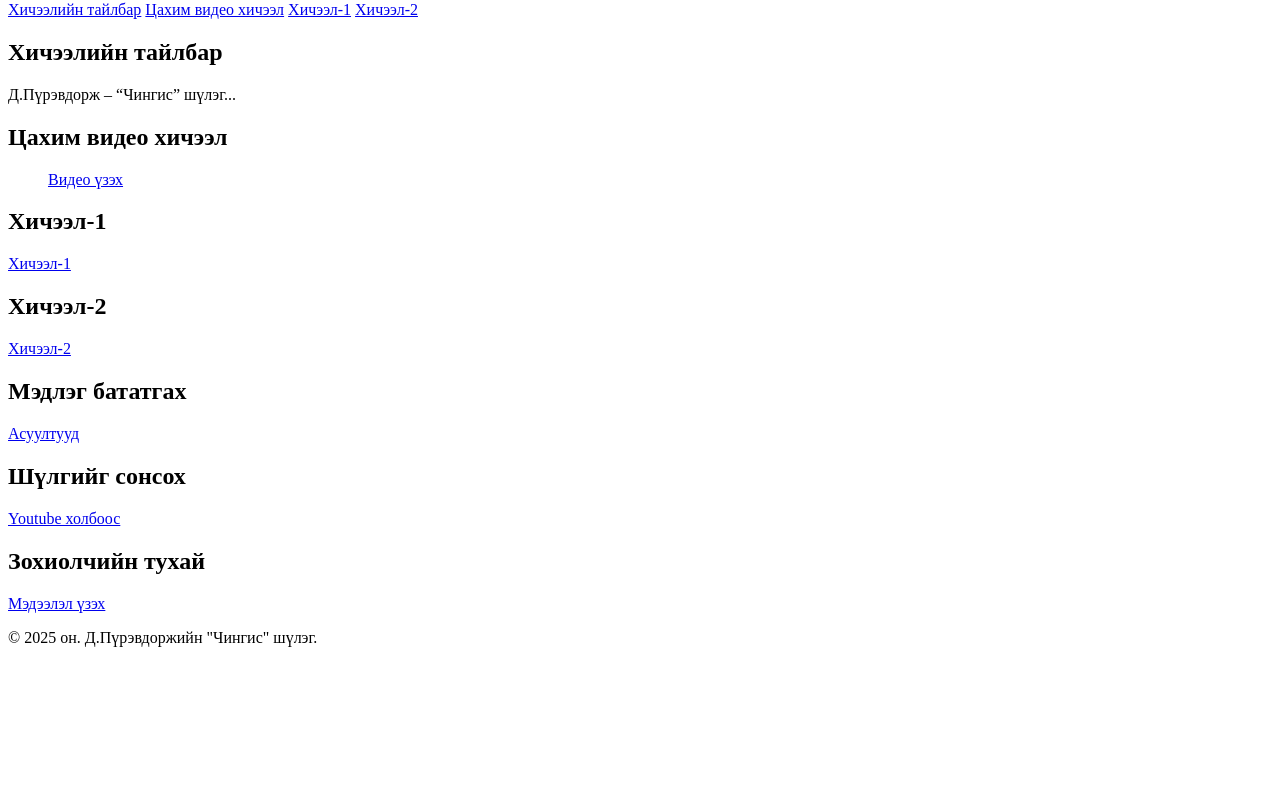
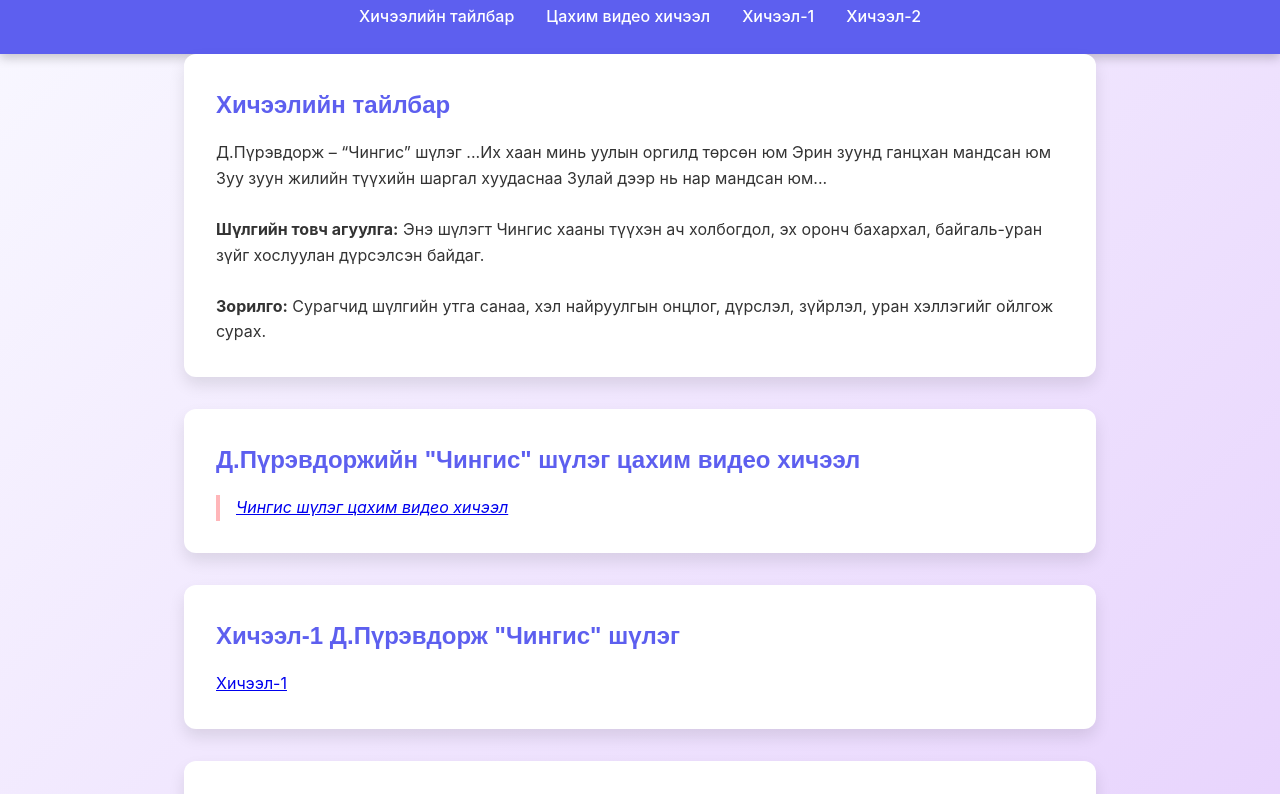
Before and after one commit to Striker597/uzsite, a plain HTML site: page index.html in a window 1280 px wide. Shown: the part 79-873 px from the top of the page. Before the commit the page ends 800 px from the top, so only its background shows below. Drawn offline with Linux system fonts and the light colour scheme.

Commit message:
Update index.html

```diff
--- a/index.html
+++ b/index.html
@@ -3,8 +3,119 @@
 <head>
   <meta charset="UTF-8">
   <meta name="viewport" content="width=device-width, initial-scale=1.0">
-  <title>Д.Пүрэвдорж - Чингис шүлэг</title>
-  <meta name="description" content="Д.Пүрэвдоржийн 'Чингис' шүлэг, цахим хичээл, мэдлэг бататгах материалууд.">
+  <title>myweb</title>
+  <style>
+    :root {
+      --primary: #5D5FEF;
+      --accent: #FFB6B9;
+      --bg-light: #F9F9FF;
+      --text-dark: #333;
+      --text-light: #666;
+      --font-title: 'Rubik', sans-serif;
+      --font-body: 'Inter', sans-serif;
+    }
+
+    * {
+      margin: 0;
+      padding: 0;
+      box-sizing: border-box;
+    }
+
+    body {
+      font-family: var(--font-body);
+      background: linear-gradient(135deg, var(--bg-light), #E0C3FC);
+      color: var(--text-dark);
+      line-height: 1.6;
+      min-height: 100vh;
+      display: flex;
+      flex-direction: column;
+    }
+
+    .container {
+      max-width: 960px;
+      margin: auto;
+      padding: 0 1.5rem;
+    }
+
+    header {
+      background: var(--primary);
+      padding: 1.5rem 0;
+      text-align: center;
+      color: white;
+      box-shadow: 0 4px 10px rgba(0,0,0,0.2);
+    }
+
+    header h1 {
+      font-family: var(--font-title);
+      font-size: 2rem;
+      margin-bottom: 0.5rem;
+    }
+
+    nav {
+      display: flex;
+      justify-content: center;
+      gap: 2rem;
+    }
+
+    nav a {
+      color: white;
+      text-decoration: none;
+      font-weight: 500;
+      transition: color 0.3s;
+    }
+
+    nav a:hover {
+      color: var(--accent);
+    }
+
+    main {
+      flex: 1;
+      padding: 2rem 0;
+    }
+
+    section {
+      background: white;
+      margin-bottom: 2rem;
+      padding: 2rem;
+      border-radius: 12px;
+      box-shadow: 0 8px 16px rgba(0,0,0,0.1);
+      transition: transform 0.3s ease, box-shadow 0.3s ease;
+    }
+
+    section:hover {
+      transform: translateY(-5px);
+      box-shadow: 0 12px 24px rgba(0,0,0,0.15);
+    }
+
+    h2 {
+      font-family: var(--font-title);
+      font-size: 1.5rem;
+      color: var(--primary);
+      margin-bottom: 1rem;
+    }
+
+    blockquote {
+      font-style: italic;
+      color: var(--text-light);
+      padding-left: 1rem;
+      border-left: 4px solid var(--accent);
+    }
+
+    footer {
+      text-align: center;
+      padding: 1rem 0;
+      font-size: 0.9rem;
+      color: var(--text-light);
+      background: #f0f0ff;
+    }
+
+    @media (max-width: 600px) {
+      nav {
+        flex-direction: column;
+        gap: 1rem;
+      }
+    }
+  </style>
 </head>
 <body>
 
@@ -24,45 +135,70 @@
     <section id="about">
       <h2>Хичээлийн тайлбар</h2>
       <p>
-        Д.Пүрэвдорж – “Чингис” шүлэг...
+        Д.Пүрэвдорж – “Чингис” шүлэг
+
+        ...Их хаан минь уулын оргилд төрсөн юм
+        Эрин зуунд ганцхан мандсан юм
+        Зуу зуун жилийн түүхийн шаргал хуудаснаа
+        Зулай дээр нь нар мандсан юм...
+
+        <br><br>
+        <strong>Шүлгийн товч агуулга:</strong>
+        Энэ шүлэгт Чингис хааны түүхэн ач холбогдол, эх оронч бахархал, байгаль-уран зүйг хослуулан дүрсэлсэн байдаг.
+
+        <br><br>
+        <strong>Зорилго:</strong>
+        Сурагчид шүлгийн утга санаа, хэл найруулгын онцлог, дүрслэл, зүйрлэл, уран хэллэгийг ойлгож сурах.
       </p>
     </section>
 
     <section id="poem">
-      <h2>Цахим видео хичээл</h2>
+      <h2>Д.Пүрэвдоржийн "Чингис" шүлэг цахим видео хичээл</h2>
       <blockquote>
-        <a href="https://drive.google.com/file/d/1efvy8lp9yW4Z7VqKIlePaAhxlywfRYJm/view">Видео үзэх</a>
+        <a href="https://drive.google.com/file/d/1efvy8lp9yW4Z7VqKIlePaAhxlywfRYJm/view">Чингис шүлэг цахим видео хичээл</a>
       </blockquote>
     </section>
 
     <section id="lesson1">
-      <h2>Хичээл-1</h2>
+      <h2>Хичээл-1 Д.Пүрэвдорж "Чингис" шүлэг</h2>
       <a href="https://online.fliphtml5.com/iptpv/qgxz/#p=1">Хичээл-1</a>
     </section>
 
     <section id="lesson2">
-      <h2>Хичээл-2</h2>
-      <a href="https://online.fliphtml5.com/iptpv/qgxz/#p=1">Хичээл-2</a>
+      <h2>Хичээл-2 Д.Пүрэвдорж "Чингис" шүлэг</h2>
+      <a href="file:///C:/Users/User/Downloads/Хичээл-2%20Д.Пүрэвдорж%20Чингис%20шүлэг%20(2).pdf">Хичээл-2</a>
     </section>
 
-    <section id="test">
-      <h2>Мэдлэг бататгах</h2>
+    <section>
+      <h2>Мэдлэг бататгах асуулт</h2>
       <a href="https://docs.google.com/document/d/1-2f4_wAJpkgEdLRbx2cBpezBKfoLJ-U1/edit">Асуултууд</a>
     </section>
 
-    <section id="listen">
-      <h2>Шүлгийг сонсох</h2>
-      <a href="https://www.youtube.com/watch?v=19mtFcuoIj8">Youtube холбоос</a>
+    <section>
+      <h2>Бие даалт: Шүлгийн уран сайхны онцлог</h2>
+      <i>Доорх асуултуудад тулгуурлан 100-150 үгтэй богино эссэ бичнэ үү. Та шүлгийн мөрүүдийг иш татан тайлбар хийж, өөрийн ойлголтоо чөлөөтэй илэрхийлээрэй.</i>
+      <h3>Асуултууд:</h3>
+      <b>
+        1. Чингис хааны тухай энэ шүлгийн гол санаа юу вэ?<br>
+        2. Зохиолч энэ шүлэгт Чингис хааныг ямар уран дүрээр харуулсан бэ?<br>
+        3. “Хөх тэнгэрийн эзэн” гэх бэлгэдэл ямар утга агуулж байна вэ?<br>
+        4. Чи энэ шүлгээс ямар бахархал, урам зориг мэдэрсэн бэ?<br>
+      </b>
     </section>
 
-    <section id="author">
-      <h2>Зохиолчийн тухай</h2>
-      <a href="https://www.youtube.com/watch?v=XcHYLAkaflM">Мэдээлэл үзэх</a>
+    <section>
+      <h2>Чингис шүлэг сонсох хувилбар</h2>
+      <a href="https://www.youtube.com/watch?v=19mtFcuoIj8">"Чингис" шүлэг сонсох</a>
+    </section>
+
+    <section>
+      <h2>Зохиолчийн амьдрал, уран бүтээлийн тухай</h2>
+      <a href="https://www.youtube.com/watch?v=XcHYLAkaflM">Видео</a>
     </section>
   </main>
 
   <footer>
-    <p>&copy; 2025 он. Д.Пүрэвдоржийн "Чингис" шүлэг.</p>
+    <p>&copy; 2025 он Д.Пүрэвдоржийн "Чингис" шүлэг. Бүх эрх хуулиар хамгаалагдсан.</p>
   </footer>
 
 </body>
```
